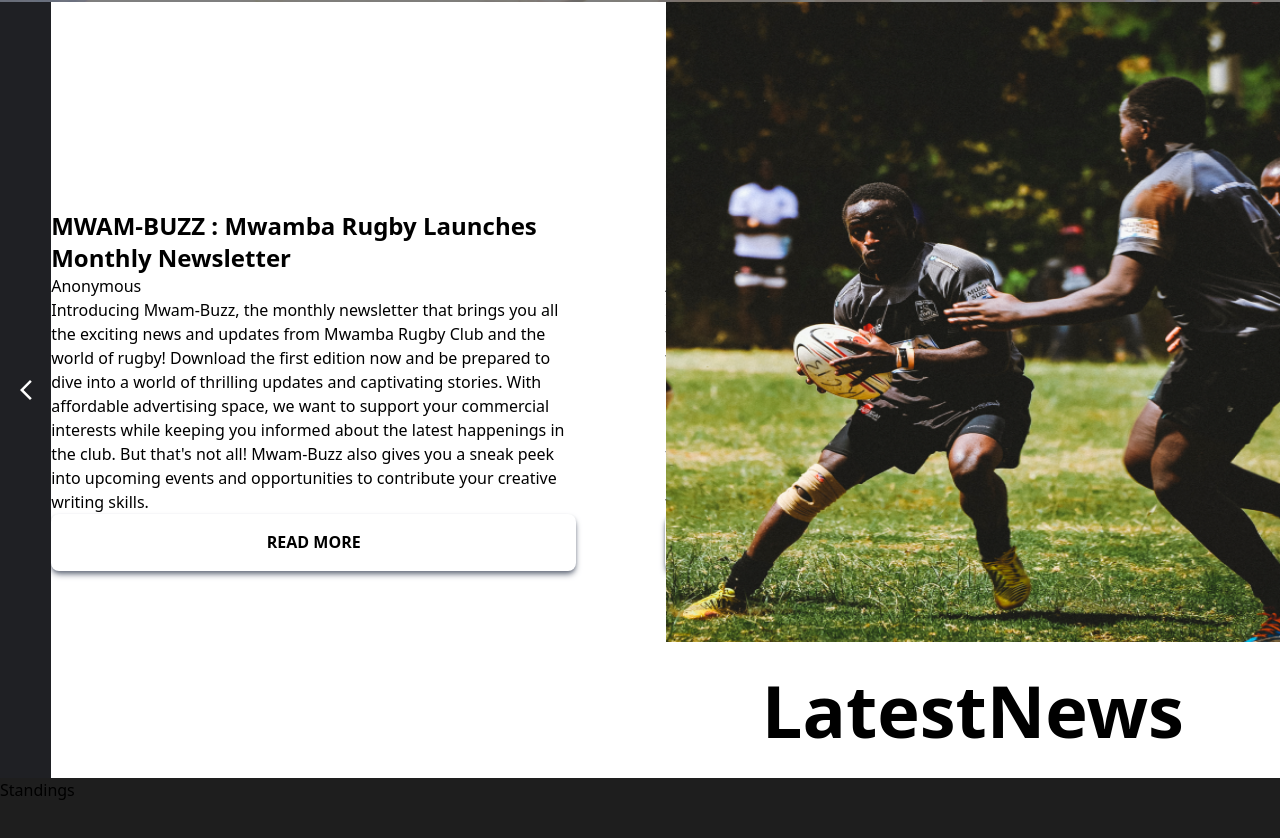
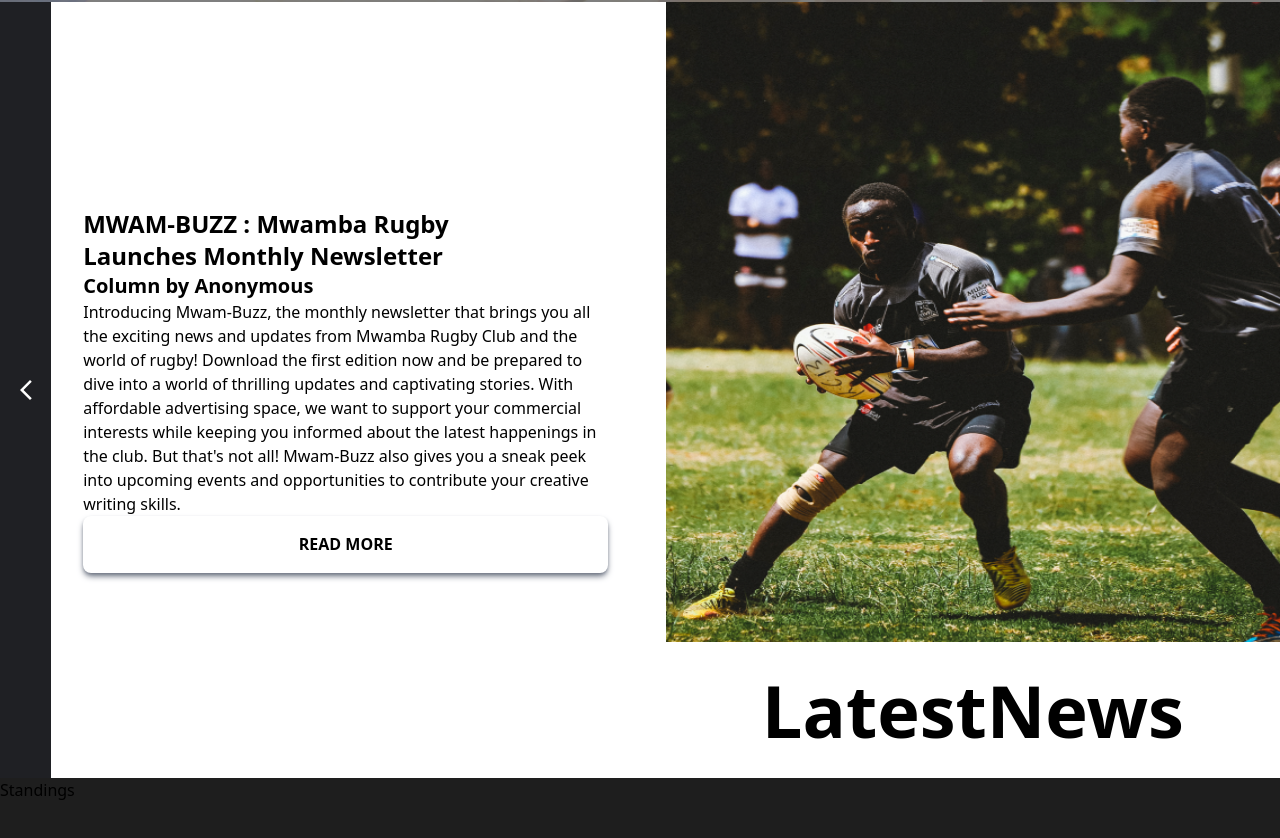
Before and after one commit to MICHAELMUNAVU83/mwamba, a React (Vite) app: page /news in a window 1280 px wide. Shown: the part 798-1636 px from the top of the page. Built offline with nearby package versions, Linux system fonts and the light colour scheme.

Commit message:
added space to news

```diff
--- a/src/components/NewsComponents/LatestNews.jsx
+++ b/src/components/NewsComponents/LatestNews.jsx
@@ -38,9 +38,9 @@
         <Swiper className="swiper-container w-[100%] " loop={true}>
           {slides.map((slide) => (
             <SwiperSlide className="flex cursor-pointer py-8 justify-center items-center ">
-              <div className="flex flex-col justify-start">
+              <div className="flex flex-col justify-start  px-8">
                 <p className="text-2xl font-bold w-[80%]">{slide.title}</p>
-                <p>{slide.author}</p>
+                <p className="text-xl font-semibold">Column by { " "}{slide.author}</p>
                 <p className="w-[525px]">{slide.excerpt}</p>
                 <button className="uppercase bg-white w-[525px] h-[57px] font-bold shadow-md shadow-gray-500 rounded-lg ">
                   Read More
```
